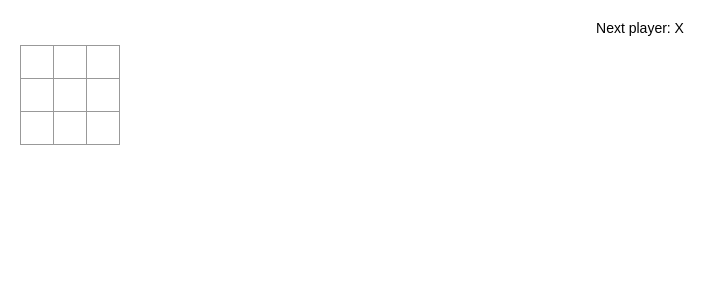
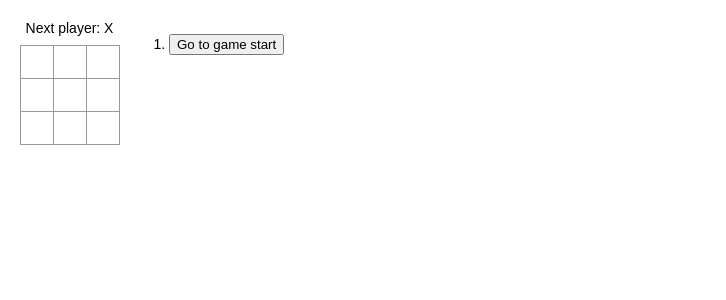
Before and after one commit to ratSeraphim/tic-tac-toe, a React (Create React App) app: page / in a window 1280 px wide. Shown: the top 300 px of the page, without its empty margins (0-726 px from the left). Built offline with nearby package versions, Linux system fonts and the light colour scheme.

Commit message:
Added time travel

```diff
--- a/src/App.js
+++ b/src/App.js
@@ -1,10 +1,10 @@
 import './App.css';
-import Board from './components/Board';
+import Game from './components/Game';
 
 function App() {
   return (
     <div className="App">
-      <Board />
+      <Game />
     </div>
   );
 }
--- a/src/components/Board.js
+++ b/src/components/Board.js
@@ -2,10 +2,10 @@
 import { useState } from 'react';
 import Square from './Square';
 
-const Board = () => {
+const Board = ({xIsNext, squareVal, onPlay}) => {
 
-    const [squareVal, setSquareVal] = useState(Array(9).fill(null)) ;
-    const [xIsNext, setXIsNext] = useState(true);
+    /*const [squareVal, setSquareVal] = useState(Array(9).fill(null)) ;*/
+
 
     const winner = calculateWinner(squareVal);
     let status;
@@ -18,14 +18,13 @@ const Board = () => {
     function renderSquare(index) {
 
         const handleClick = (index) => {
-            console.log(index);
-            const tempArray = squareVal.slice();
+
             if (calculateWinner(squareVal) || squareVal[index]) {
                 return;
               }
-                tempArray[index] = xIsNext ? "X" : "O";
-            setSquareVal( tempArray);
-            setXIsNext(!xIsNext);
+            const tempArray = squareVal.slice();
+            tempArray[index] = xIsNext ? "X" : "O";
+            onPlay(tempArray);
             /*setSquareVal((prevValue)=>{return [...prevValue, prevValue[index] = "X"]})*/
         }
         return (
--- /dev/null
+++ b/src/components/Game.js
@@ -0,0 +1,44 @@
+import Board from "./Board";
+import { useState } from 'react';
+
+const Game = () => {
+    const [xIsNext, setXIsNext] = useState(true);
+    const [stepNumber, setStepNumber] = useState(0);
+    const [history, setHistory] = useState([Array(9).fill(null)]) ;
+    const currentSquares = history[stepNumber];
+
+    function handlePlay(tempArray) {
+        const stepHistory = [...history.slice(0, stepNumber +1), tempArray]
+        setHistory(stepHistory);
+        setStepNumber(stepHistory.length -1)
+        setXIsNext(!xIsNext);
+    };
+
+    function jumpTo(step){
+        setStepNumber(step);
+    };
+
+    const moveHistory = history.map((step, move) => {
+        const desc = move ? "Go to move #" + move : "Go to game start";
+        return (
+            <li key={move}>
+                <button onClick={() => jumpTo(move)}>{desc}</button>
+            </li>
+        );
+    });
+
+    return (
+        <div className="game">
+            <div className="game-board">
+                <Board xIsNext={xIsNext} squareVal={currentSquares} onPlay={handlePlay}/>
+            </div>
+            <div className="game-info">
+                <ol>
+                    {moveHistory}
+                </ol>
+            </div>
+        </div>
+     );
+}
+
+export default Game;
```
